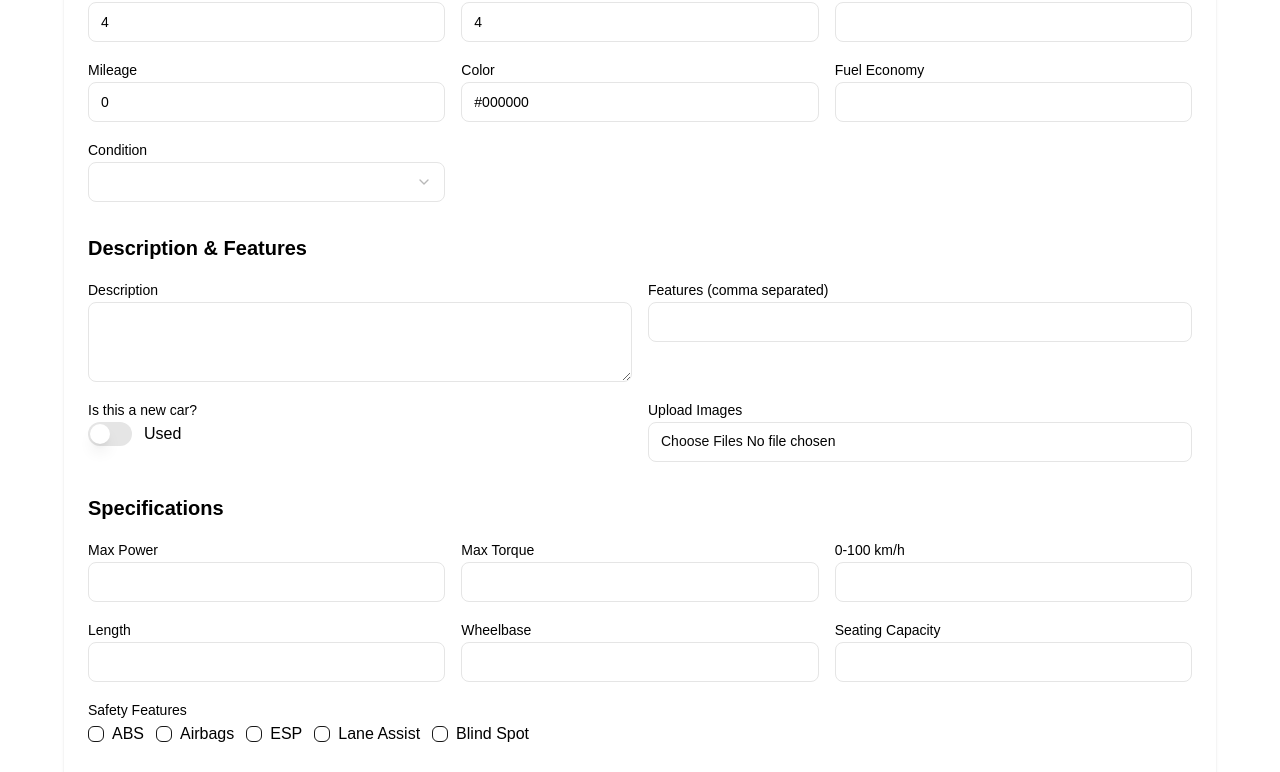
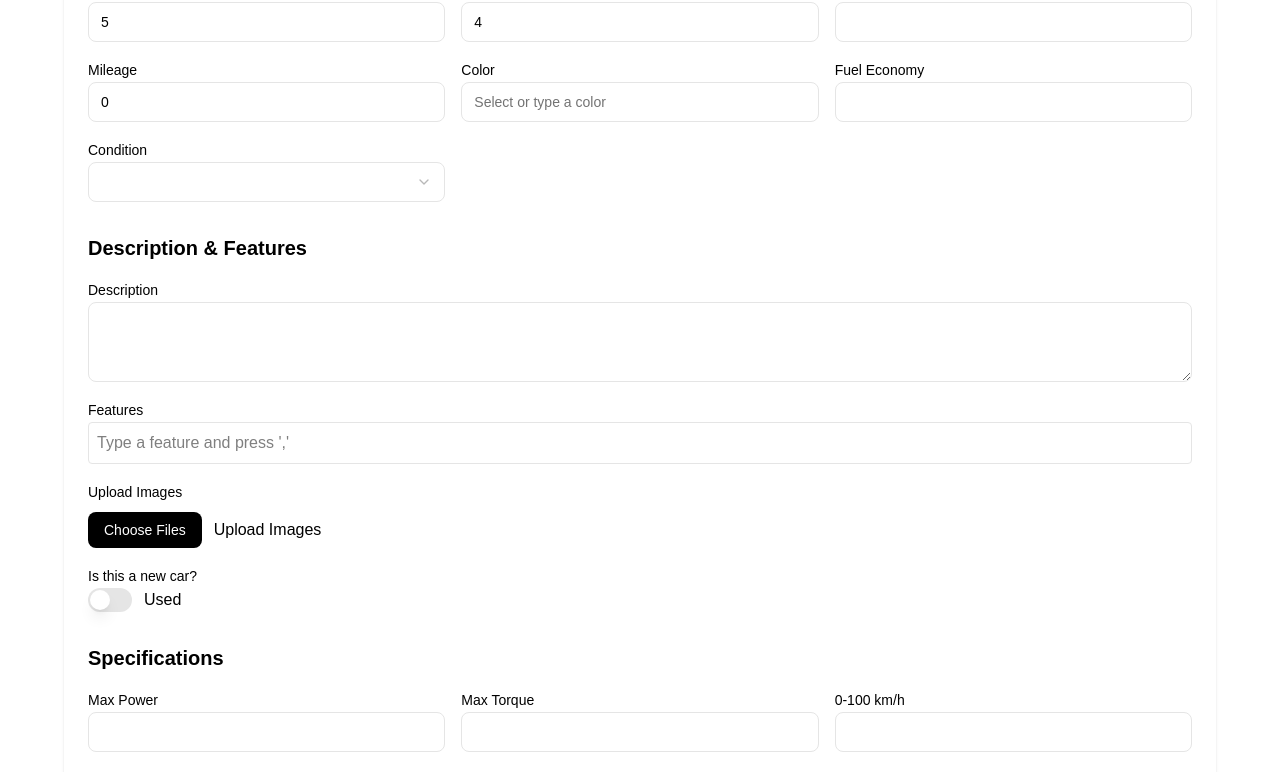
Before and after one commit to falcon752/TuudAuto-clone, a React (Vite) app: page /create-car in a window 1280 px wide. Shown: the part 467-1239 px from the top of the page. Built offline with nearby package versions, Linux system fonts and the light colour scheme; a web font is replaced by a local one.

Commit message:
description rearranged

```diff
--- a/src/pages/CarForm.tsx
+++ b/src/pages/CarForm.tsx
@@ -2,8 +2,6 @@ import React from "react";
 import { useForm, Controller } from "react-hook-form";
 import { z } from "zod";
 import { zodResolver } from "@hookform/resolvers/zod";
-import Swal from "sweetalert2";
-import withReactContent from "sweetalert2-react-content";
 
 import { Input } from "@/components/ui/input";
 import { Label } from "@/components/ui/label";
@@ -21,8 +19,8 @@ import { Button } from "@/components/ui/button";
 import { RadioGroup, RadioGroupItem } from "@/components/ui/radio-group";
 import { Card, CardContent } from "@/components/ui/card";
 import { X } from "lucide-react";
-
-const MySwal = withReactContent(Swal);
+import { Toaster } from "@/components/ui/sonner";
+import { toast } from "sonner";
 
 // ==== Car Schema ====
 const carSchema = z.object({
@@ -96,12 +94,12 @@ const defaultValues: Partial<CarFormValues> = {
   engine_type: "",
   transmission: "Automatic",
   body_type: "",
-  seats: 4,
+  seats: 5,
   doors: 4,
   price: 0,
   is_new: false,
   mileage: 0,
-  color: "#000000",
+  color: "",
   features: "",
   specifications: { performance: {}, dimensions: {}, capacity: {}, safety: [] },
   seller_info: {
@@ -183,10 +181,12 @@ React.useEffect(() => {
     }
   }, []);
 
-
   const handlePriceChange = (e: React.ChangeEvent<HTMLInputElement>) => {
     setPriceInput(e.target.value);
   };
+
+  const [featureInput, setFeatureInput] = React.useState("");
+  const [featureTags, setFeatureTags] = React.useState<string[]>([]);
 
   const onSubmit = (data: CarFormValues) => {
     const featuresArray =
@@ -207,19 +207,12 @@ React.useEffect(() => {
     };
     console.log("Car form submitted:", payload);
 
-    MySwal.fire({
-      icon: "success",
-      title: "Success!",
-      text: "Car listing submitted successfully!",
-    });
+    toast.success("Car listing submitted successfully!");
   };
 
   const onError = (errors: any) => {
-    MySwal.fire({
-      icon: "error",
-      title: "Incomplete Form",
-      text: "Please fill all required fields correctly.",
-    });
+    toast.error("Please fill all required fields correctly.");
+
     const firstErrorField = Object.keys(errors)[0];
     const el = document.querySelector(`[name="${firstErrorField}"]`);
     el?.scrollIntoView({ behavior: "smooth", block: "center" });
@@ -244,7 +237,6 @@ React.useEffect(() => {
     "Orange",
     "Purple",
   ];
-
 
   const [selectedImages, setSelectedImages] = React.useState<File[]>([]);
 
@@ -417,7 +409,6 @@ React.useEffect(() => {
                 </div>
               </div>
 
-
               <div>
                 <Label>Fuel Economy</Label>
                 <Input {...register("fuel_economy")} />
@@ -452,35 +443,79 @@ React.useEffect(() => {
             <h2 className="text-xl font-semibold mb-4">
               Description & Features
             </h2>
-            <div className="grid grid-cols-1 md:grid-cols-2 gap-4">
+            <div className="space-y-4">
+              {/* Description */}
               <div>
                 <Label>Description</Label>
                 <Textarea {...register("description")} />
               </div>
+
+              {/* Features */}
               <div>
-                <Label>Features (comma separated)</Label>
-                <Input {...register("features")} />
+                <Label>Features</Label>
+                <div className="flex flex-wrap gap-2 border p-2 rounded">
+                  {featureTags.map((tag, idx) => (
+                    <div
+                      key={idx}
+                      className="bg-black text-white px-2 py-1 rounded flex items-center gap-1"
+                    >
+                      <span>{tag}</span>
+                      <button
+                        type="button"
+                        onClick={() => {
+                          const updated = featureTags.filter(
+                            (_, i) => i !== idx
+                          );
+                          setFeatureTags(updated);
+                          setValue("features", updated.join(", "));
+                        }}
+                        className="text-white font-bold"
+                      >
+                        &times;
+                      </button>
                     </div>
-              <div>
-                <Label>Is this a new car?</Label>
-                <Controller
-                  control={control}
-                  name="is_new"
-                  render={({ field }) => (
-                    <div className="flex items-center gap-3">
-                      <Switch
-                        checked={field.value}
-                        onCheckedChange={(v) => field.onChange(Boolean(v))}
-                      />
-                      <span>{isNew ? "New" : "Used"}</span>
-                    </div>
-                  )}
+                  ))}
+                  <input
+                    type="text"
+                    value={featureInput}
+                    onChange={(e) => setFeatureInput(e.target.value)}
+                    onKeyDown={(e) => {
+                      if (e.key === "," || e.key === "Enter") {
+                        e.preventDefault();
+                        const newTag = featureInput.trim();
+                        if (newTag && !featureTags.includes(newTag)) {
+                          const updated = [...featureTags, newTag];
+                          setFeatureTags(updated);
+                          setValue("features", updated.join(", "));
+                        }
+                        setFeatureInput("");
+                      }
+                    }}
+                    placeholder="Type a feature and press ','"
+                    className="flex-1 outline-none border-none"
                   />
                 </div>
+              </div>
+
+              {/* Image Upload */}
               <div>
                 <Label>Upload Images</Label>
-                <Input
+                <div className="flex items-center gap-3 mt-2">
+                  <Button
+                    variant="default"
+                    className="bg-black text-white hover:bg-gray-800"
+                    onClick={() =>
+                      document.getElementById("images-upload")?.click()
+                    }
+                  >
+                    Choose Files
+                  </Button>
+                  <span>Upload Images</span>
+                </div>
+
+                <input
                   type="file"
+                  id="images-upload"
                   accept="image/*"
                   multiple
                   onChange={(e) => {
@@ -490,7 +525,9 @@ React.useEffect(() => {
                     setSelectedImages((prev) => [...prev, ...files]);
                     setValue("images", files as any);
                   }}
+                  className="hidden"
                 />
+
                 {selectedImages.length > 0 && (
                   <div className="mt-4 grid grid-cols-2 sm:grid-cols-3 md:grid-cols-4 gap-3">
                     {selectedImages.map((file, index) => {
@@ -527,6 +564,24 @@ React.useEffect(() => {
                     })}
                   </div>
                 )}
+              </div>
+
+              {/* Is New Switch */}
+              <div>
+                <Label>Is this a new car?</Label>
+                <Controller
+                  control={control}
+                  name="is_new"
+                  render={({ field }) => (
+                    <div className="flex items-center gap-3">
+                      <Switch
+                        checked={field.value}
+                        onCheckedChange={(v) => field.onChange(Boolean(v))}
+                      />
+                      <span>{isNew ? "New" : "Used"}</span>
+                    </div>
+                  )}
+                />
               </div>
             </div>
           </section>
@@ -681,13 +736,31 @@ React.useEffect(() => {
 
           {/* ==== Form Actions ==== */}
           <div className="flex justify-end gap-3">
-            <Button variant="ghost" onClick={() => reset()}>
+            <Button
+              variant="ghost"
+              onClick={() => {
+                reset(defaultValues);
+                setPriceInput(
+                  defaultValues.price?.toLocaleString("en-US", {
+                    minimumFractionDigits: 2,
+                    maximumFractionDigits: 2,
+                  }) || "0.00"
+                );
+                setSelectedImages([]);
+                setFeatureTags([]);
+                setFeatureInput("");
+
+                toast.success("Form has been reset successfully!");
+              }}
+            >
               Reset
             </Button>
+
             <Button type="submit">Submit</Button>
           </div>
         </form>
       </div>
+      <Toaster />
     </div>
   );
 };
```
Lines whose indentation alone changed are shown as unchanged.
